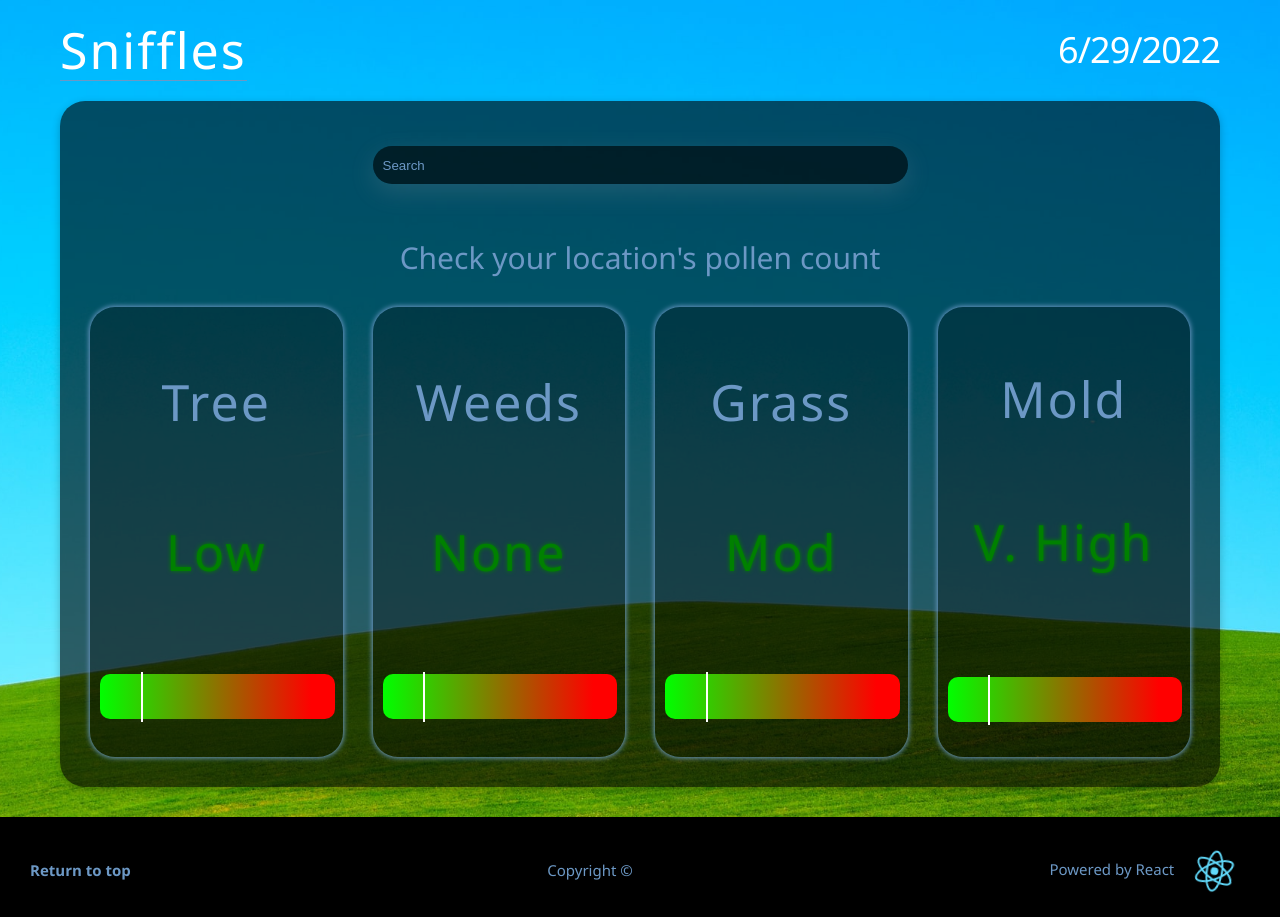
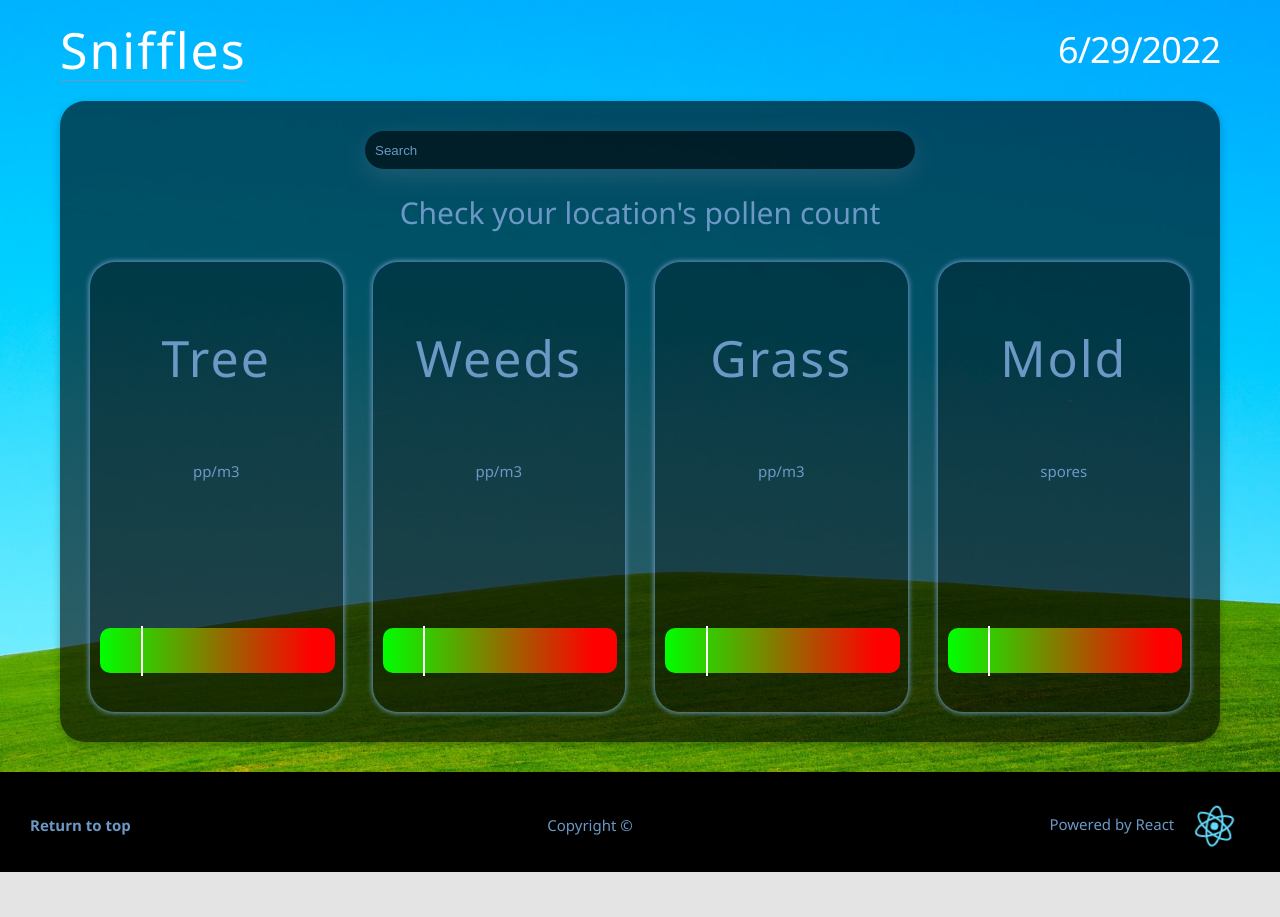
Before and after one commit to jodyvanhoose/sniffles, a React (Create React App) app in the folder sniffles/: page / in a window 1280 px wide. After the commit the page ends 872 px from the top, so only its background shows below. Built offline with nearby package versions, Linux system fonts and the light colour scheme.

Commit message:
added accuweather location and pollen api

```diff
--- a/sniffles/src/Main.js
+++ b/sniffles/src/Main.js
@@ -1,3 +1,6 @@
+import { useState } from 'react'
+
+
 function Main() {
 // animiate input and show cancel btn
 const showCancelBtn = () =>{
@@ -12,14 +15,65 @@ const cancelBtn = () =>{
   document.getElementById('clear-btn').style.display = 'none'
 }
 
-const vh = <h1>V. High</h1>
-const mod = 'Mod'
+  const [treeCategory, setTreeCategory] = useState('')
+  const [grassCategory, setGrassCategory] = useState('')
+  const [weedCategory, setWeedCategory] = useState('')
+  const [moldCategory, setMoldCategory] = useState('')
+  const [treeValue, setTreeValue] = useState(null)
+  const [grassValue, setGrassValue] = useState(null)
+  const [weedValue, setWeedValue] = useState(null)
+  const [moldValue, setMoldValue] = useState(null)
+
+const getLocation = async (e) => {
+  e.preventDefault()
+
+  // get location api
+  const apiKey = process.env.REACT_APP_API_KEY
+  const baseLocationURL = 'http://dataservice.accuweather.com/locations/v1/cities/search'
+  let citySearchText = document.querySelector('input').value
+
+  const response = await fetch(`${baseLocationURL}?apikey=${apiKey}&q=${citySearchText}&offset=1`)
+  let data = await response.json()
+  let cityCode = data[0].Key
+
+  await getPollenCount(cityCode)
+
+}
+
+const getPollenCount = async (c) => {
+  const apiKey = process.env.REACT_APP_API_KEY
+  const basePollenURL = 'http://dataservice.accuweather.com/forecasts/v1/daily/1day/'
+  let city = c
+
+
+  const response = await fetch(`${basePollenURL}${city}?apikey=${apiKey}&details=true`)
+  let data = await response.json()
+  console.log(data.DailyForecasts[0].AirAndPollen[1].Category)
+  console.log(data.DailyForecasts[0].AirAndPollen[2].Category)
+  console.log(data.DailyForecasts[0].AirAndPollen[3].Category)
+  console.log(data.DailyForecasts[0].AirAndPollen[4].Category)
+  console.log(data.DailyForecasts[0].AirAndPollen)
+
+  setTreeCategory(data.DailyForecasts[0].AirAndPollen[4].Category)
+  setGrassCategory(data.DailyForecasts[0].AirAndPollen[1].Category)
+  setWeedCategory(data.DailyForecasts[0].AirAndPollen[3].Category)
+  setMoldCategory(data.DailyForecasts[0].AirAndPollen[2].Category)
+  setTreeValue(data.DailyForecasts[0].AirAndPollen[4].Value)
+  setGrassValue(data.DailyForecasts[0].AirAndPollen[1].Value)
+  setWeedValue(data.DailyForecasts[0].AirAndPollen[3].Value)
+  setMoldValue(data.DailyForecasts[0].AirAndPollen[2].Value)
+
+
+
+}
+
+
 
   return(
     <main>
       {/* search bar  */}
       <div className="row">
-        <form className="search-bar column" action="">
+        <form onSubmit={getLocation} className="search-bar column" action="">
           <input onMouseDown={showCancelBtn} type="text" name="city" placeholder="Search" />
           <a onClick={cancelBtn} id="clear-btn" className="clear-btn" href="#">Cancel</a>
         </form>
@@ -30,9 +84,12 @@ const mod = 'Mod'
       {/* tree display */}
       <div className="display-wrap">
         <div className="pollen-display tree">
-          <h1>Tree</h1>
-
-          <h1 id="tree-box" className="tree-box">Low</h1>
+          <h1 className='pollen-heading'>Tree</h1>
+          <div className='pollen-value'>
+            <h1 className='pollen_value_text'>{treeValue}</h1>
+            <p>pp/m<span>3</span></p>
+          </div>
+          <h1 id="tree-box" className="tree-box">{treeCategory}</h1>
           <div className="color-box">
             <div className="color"></div>
             <div className="indicator tree-indicator"></div>
@@ -42,8 +99,12 @@ const mod = 'Mod'
 
       {/* weeds display */}
         <div className="pollen-display weed">
-          <h1>Weeds</h1>
-          <h1 id="weed-box" className="weed-box">None</h1>
+          <h1 className='pollen-heading'>Weeds</h1>
+          <div className='pollen-value'>
+            <h1 className='pollen_value_text'>{weedValue}</h1>
+            <p>pp/m<span>3</span></p>
+          </div>
+          <h1 id="weed-box" className="weed-box">{weedCategory}</h1>
           <div className="color-box">
             <div className="color"></div>
             <div className="indicator weed-indicator"></div>
@@ -52,17 +113,27 @@ const mod = 'Mod'
 
       {/* grass display */}
         <div className="pollen-display grass">
-          <h1>Grass</h1>
-          <h1 id="grass-box" className="grass-box">{mod}</h1>
+          <h1 className='pollen-heading'>Grass</h1>
+          <div className='pollen-value'>
+            <h1 className='pollen_value_text'>{grassValue}</h1>
+            <p>pp/m<span>3</span></p>
+          </div>
+
+          <h1 id="grass-box" className="grass-box">{grassCategory}</h1>
           <div className="color-box">
             <div className="color"></div>
             <div className="indicator grass-indicator"></div>
           </div>
         </div>
 
+      {/* mold display */}
         <div className="pollen-display mold">
-          <h1>Mold</h1>
-          <h1 id="mold-box" className="mold-box">{vh}</h1>
+          <h1 className='pollen-heading'>Mold</h1>
+          <div className='pollen-value'>
+            <h1 className='pollen_value_text'>{moldValue}</h1>
+            <p>spores</p>
+          </div>
+          <h1 id="mold-box" className="mold-box">{moldCategory}</h1>
           <div className="color-box">
             <div className="color"></div>
             <div className="indicator grass-indicator"></div>
--- a/sniffles/src/index.css
+++ b/sniffles/src/index.css
@@ -59,7 +59,7 @@ main {
   text-align: center;
 }
 main .search-bar {
-  padding: 2em;
+  padding: 1em 1em 0 1em;
   display: flex;
   justify-content: center;
   width: 100%;
@@ -114,24 +114,42 @@ main .location-text {
   box-shadow: 0 0 5px 1px #6c98c5;
   color: #6c98c5;
 }
-.display-wrap .pollen-display h1 {
+.display-wrap .pollen-display .pollen-heading {
   letter-spacing: 2px;
+  margin: 0;
+}
+.display-wrap .pollen-display .pollen-value {
+  display: flex;
+  flex-direction: column;
+  margin: 0;
+  padding: 0;
+}
+.display-wrap .pollen-display .pollen-value .pollen_value_text {
+  margin: 0;
+  font-size: 6rem;
+}
+.display-wrap .pollen-display .pollen-value p {
+  margin: 0;
 }
 .display-wrap .tree-box {
   color: green;
   text-shadow: 0 0 4px green;
+  margin: 0;
 }
 .display-wrap .weed-box {
   color: green;
   text-shadow: 0 0 4px green;
+  margin: 0;
 }
 .display-wrap .grass-box {
   color: green;
   text-shadow: 0 0 4px green;
+  margin: 0;
 }
 .display-wrap .mold-box {
   color: green !important;
   text-shadow: 0 0 4px green !important;
+  margin: 0;
 }
 .display-wrap .color-box {
   height: 50px;
--- a/sniffles/src/index.scss
+++ b/sniffles/src/index.scss
@@ -67,7 +67,7 @@ main{
 
   // location search section
   .search-bar{
-    padding: 2em;
+    padding: 1em 1em 0 1em;
     display: flex;
     justify-content: center;
     width: 100%;
@@ -122,8 +122,25 @@ main{
     box-shadow: 0 0 5px 1px $primaryColor;
     color: $primaryColor;
 
-    h1{
+    .pollen-heading{
       letter-spacing: 2px;
+      margin: 0;
+    }
+
+    .pollen-value{
+      display: flex;
+      flex-direction: column;
+      margin: 0;
+      padding: 0;
+
+      .pollen_value_text{
+        margin: 0;
+        font-size: 6rem;
+      }
+
+      p{
+        margin: 0;
+      }
     }
 
 
@@ -134,22 +151,26 @@ main{
     .tree-box{
       color: green;
       text-shadow: 0 0 4px green;
+      margin: 0;
+
     }
 
     .weed-box{
       color: green;
       text-shadow: 0 0 4px green;
+      margin: 0;
     }
 
     .grass-box{
       color: green;
       text-shadow: 0 0 4px green;
+      margin: 0;
     }
-
 
     .mold-box{
       color: green !important;
       text-shadow: 0 0 4px green !important;
+      margin: 0;
     }
 
 
```
Also changed, not shown: 1 other file (tests, documents, lock files or other folders).
